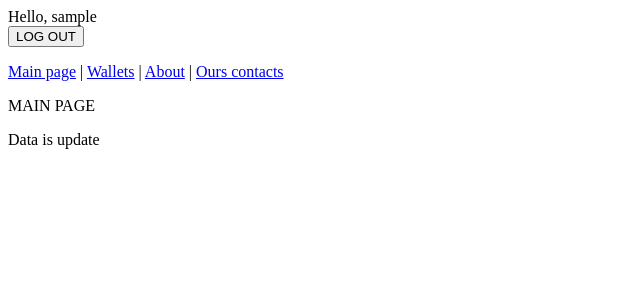
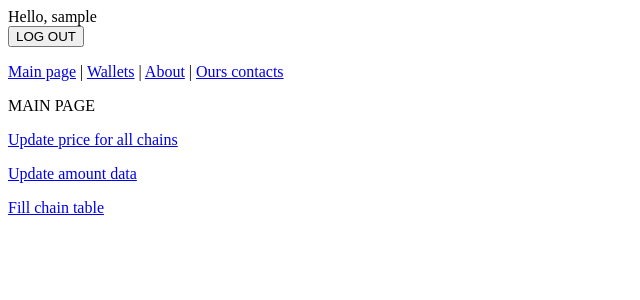
Before and after one commit to DaVinci113/django-Wallet_screener, a Django app: page / in a window 1280 px wide. Shown: the top 300 px of the page, without its empty margins (0-640 px from the left). Run offline with Django 5.2, Linux system fonts and the light colour scheme; the visitor is signed in with stand-in values (Sample User, id 1); data that the repository does not hold is empty.

Commit message:
3 ссылки на главной: заполнение chain(БД)  из supported_chain, обновление price(БД) и обновление ревардов, доступных и застейканных монет (БД). Для вывода данных используется БД

```diff
--- a/screener/models.py
+++ b/screener/models.py
@@ -14,6 +14,11 @@ class Wallet(models.Model):
         return self.wallet_name
 
 
+class TokenInfo(models.Model):
+    chain = models.CharField(max_length=20, unique=True, null=True, blank=True)
+    current_price = models.FloatField(max_length=10, null=True, blank=True)
+
+
 class Address(models.Model):
     wallet = models.ForeignKey(Wallet, on_delete=models.CASCADE)
     address = models.CharField(max_length=50)
@@ -21,6 +26,5 @@ class Address(models.Model):
     available = models.FloatField(max_length=30, null=True, blank=True)
     reward = models.FloatField(max_length=30, null=True, blank=True)
 
-
     def __str__(self):
         return self.address
--- a/screener/services/config_parse.py
+++ b/screener/services/config_parse.py
@@ -58,11 +58,15 @@ name_of_chain = {
     'juno': 'JUNO',
     'nolus': 'nolus-io',
     'archway': 'ARCHWAY',
-    'injective': 'INJECTIVE',
+    'inj': 'INJECTIVE',
     'osmo': 'osmosis',
     'dym': 'dymension',
     'saga': 'saga'
 }
+
+list_of_support_chain = [
+    'cosmos', 'osmo', 'celestia', 'dym', 'inj', 'juno', 'archway', 'evmos', 'nolus', 'kujira', 'saga',
+]
 
 name_of_token = {
     'cosmos': 'ATOM',
--- a/screener/services/parse_data.py
+++ b/screener/services/parse_data.py
@@ -10,10 +10,6 @@ def address_to_chain(address):
 
 def get_prefix(address):
     return address[:-39]
-
-
-def get_address(address):
-    return address[-39::]
 
 
 def get_price(prefix):
--- a/screener/services/update_data.py
+++ b/screener/services/update_data.py
@@ -1,15 +1,29 @@
-from screener.models import Wallet, Address
-from screener.services.parse_data import get_token_amount_complete
+from screener.models import Wallet, Address, TokenInfo
+from .config_parse import list_of_support_chain
+from .parse_data import get_token_amount_complete, get_prefix, get_price
 
 
-def update_data(user_id):
+def update_amount(user_id):
+    """ Update staked, available and reward amount"""
     wallets = Wallet.objects.filter(wallet_owner=user_id)
     for wallet in wallets:
         for address in wallet.address_set.all():
-            data = get_token_amount_complete(user_address=address)
             addr = Address.objects.get(address=address)
-            addr.staked = data['info']['stake']
-            addr.available = data['info']['available']
-            addr.reward = data['info']['reward']
-            addr.save()
+            prefix = get_prefix(str(address))
+            if prefix in list_of_support_chain:
+                data = get_token_amount_complete(user_address=address)
+                addr.staked = data['info']['stake']
+                addr.available = data['info']['available']
+                addr.reward = data['info']['reward']
+                addr.save()
+            else:
+                addr.staked, addr.reward, addr.reward = 'null', 'null', 'null'
     return 'Data is update'
+
+
+def update_token_info_table():
+    all_chains = TokenInfo.objects.all()
+    for chain in all_chains:
+        chain.current_price = get_price(chain.chain)
+        chain.save()
+    return 'Price for all chains update'
--- a/screener/templates/screener/index.html
+++ b/screener/templates/screener/index.html
@@ -1,5 +1,8 @@
 {% extends 'base.html' %}
 {% block content%}
 <p>MAIN PAGE</p>
+<p><a href="{% url 'screener:update_data' %}">Update price for all chains</a></p>
+<p><a href="{% url 'screener:update_amount_data' %}">Update amount data</a></p>
+<p><a href="{% url 'screener:table_fill' %}">Fill chain table</a></p>
 <p>{{ text }}</p>
 {% endblock content%}
--- a/screener/urls.py
+++ b/screener/urls.py
@@ -34,6 +34,15 @@ urlpatterns = [
     # delete address
     path('user_wallets/del_address/<int:address_id>/', views.del_address, name='del_address'),
 
+    # update list of all chain and all token price
+    path('update_data/', views.update_data, name='update_data'),
+
+    # update token amount for all user addresses
+    path('update_amount_data/', views.update_amount_data, name='update_amount_data'),
+
+    # create chain and price table
+    path('table_fill/', views.table_fill, name='table_fill'),
+
     # page contains site info
     path('about/', views.about, name='about'),
 
--- a/screener/views.py
+++ b/screener/views.py
@@ -1,9 +1,9 @@
-from django.shortcuts import render, redirect, reverse
+from django.shortcuts import render, redirect
 from .models import Wallet, Address
 from .forms import WalletForm, AdressForm
-from .services.parse_data import get_token_amount_complete
-from .services.update_data import update_data
-from .services.download_data_from_db import address_data_db, wallet_data_db
+from .services.update_data import update_amount, update_token_info_table
+from .services.download_data_from_db import wallet_data_db, address_data_db, download_price
+from .services.create_chain_table import get_table_fill
 
 
 # Create your views here.
@@ -11,10 +11,7 @@ from .services.download_data_from_db import address_data_db, wallet_data_db
 
 def index(request):
     """Home page"""
-    context = {
-        'text': update_data(request.user),
-    }
-    return render(request, 'screener/index.html', context)
+    return render(request, 'screener/index.html')
 
 
 def wallets(request):
@@ -83,13 +80,33 @@ def addresses(request, wallet_id):
     return render(request, 'screener/addresses.html', context)
 
 
+def update_amount_data(request):
+    """ update token amount for all user addresses """
+    context = {
+        'text': update_amount(request.user),
+    }
+    return render(request, 'screener/index.html', context)
+
+
+def update_data(request):
+    """ Update list of chain and price for all supported token """
+    context = {
+        'text': update_token_info_table(),
+    }
+    return render(request, 'screener/index.html', context)
+
+
+def table_fill(request):
+    context = {
+        'text': get_table_fill()
+    }
+    return render(request, 'screener/index.html', context)
+
+
 def address_info(request, address_id):
     address = Address.objects.get(id=address_id)
     context = {
-        'staked': address.staked,
-        'available': address.available,
-        'reward': address.reward,
-        'address': address
+        'data': address_data_db(address)
     }
     return render(request, 'screener/address_info.html', context)
 
--- a/templates/base.html
+++ b/templates/base.html
@@ -16,6 +16,7 @@
     <a href="{% url 'screener:user_wallets' %}">Wallets</a> |
     <a href="{% url 'screener:about' %}">About</a> |
     <a href="{% url 'screener:contacts' %}">Ours contacts</a>
+
   </p>
 {% else %}
   <a href="{% url 'users:login' %}">SIGN IN</a>
```
Also changed, not shown: screener/services/create_chain_table.py (added, +10 -0 lines), screener/services/download_data_from_db.py (+19 -4 lines), screener/templates/screener/address_info.html (+6 -4 lines).
